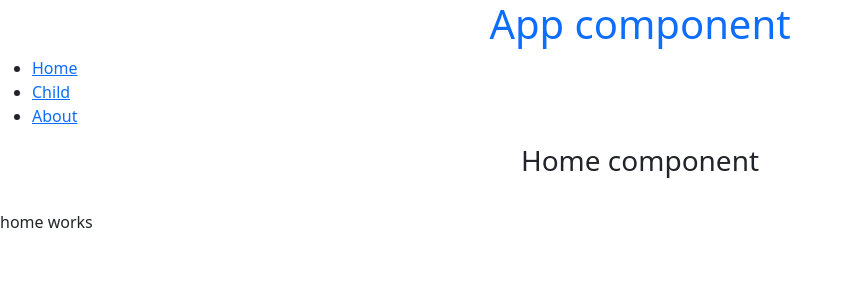
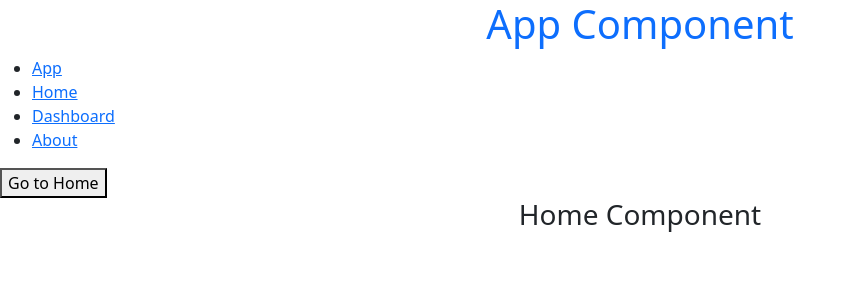
Before and after one commit to Pradyumna1218/hrm, an Angular app: page /home in a window 1280 px wide. Shown: the top 300 px of the page, without its empty margins (0-856 px from the left). Built offline with nearby package versions, Linux system fonts and the light colour scheme.

Commit message:
Day-5-Data-Passing

```diff
--- a/src/app/about/about.ts
+++ b/src/app/about/about.ts
@@ -1,4 +1,5 @@
 import { Component } from '@angular/core';
+import { ActivatedRoute } from '@angular/router';
 
 @Component({
   imports: [],
@@ -6,4 +7,21 @@ import { Component } from '@angular/core';
   styleUrl: './about.scss',
   templateUrl: './about.html',
 })
-export class About {}
+export class About {
+  message: number = 0;
+  location: number = 0;
+
+  constructor(
+    private activatedRoute: ActivatedRoute
+  ){
+    this.activatedRoute.params.subscribe(
+      (params)=>{
+        this.message = params['msg'];
+        this.location = params['loc']
+        console.log(this.message);
+        console.log(this.location);
+
+      }
+    );
+  }
+}
--- a/src/app/app.html
+++ b/src/app/app.html
@@ -1,17 +1,30 @@
-<h1 class = "text-primary text-center">App component</h1>
+<h1 class="text-primary text-center"> App Component </h1>
+
 
 <ul>
-    <li>
-        <a routerLink="/home">Home</a>
+  <li>
+      <a routerLink = "" >App</a>
     </li>
     <li>
-        <a routerLink="/home/child">Child</a>
-    </li>
-    <li>
-        <a routerLink="/about">About</a>
-    </li>
+        <a routerLink = "/home" [queryParams] ="sampleMessage">Home</a>
+  </li>
+  <li>
+      <a routerLink = "/home/dashboard">Dashboard</a>
+  </li>
+  <li>
+        <a [routerLink] ="['/about', 5, 10]"> About</a>
+  </li>
+
 </ul>
 
+<button (click) = "goToHome()">
+    Go to Home
+</button>
 <router-outlet>
+</router-outlet>
 
-</router-outlet>
+
+<!-- 3 way to pass data
+queryparams is called property binding
+route parameters
+routestate parameter -->
--- a/src/app/app.routes.ts
+++ b/src/app/app.routes.ts
@@ -1,6 +1,7 @@
 import { Routes } from '@angular/router';
 import { Home } from './home/home';
 import { About } from './about/about';
+
 
 export const routes: Routes = [
     {
@@ -10,8 +11,10 @@ export const routes: Routes = [
         loadChildren: () => import('./home/dashboard/home.app.routes').then(m => m.routes)
     },
     {
-        path: 'about',
+        path: 'about/:msg/:loc',
+        // loadComponent:() => import('./about/about').then(m => m.About)
         // component: About this is not lazy loading
+
         loadComponent:() => import('./about/about').then(m => m.About)
     }
 ];
--- a/src/app/app.ts
+++ b/src/app/app.ts
@@ -1,5 +1,5 @@
-import { Component  } from '@angular/core';
-import { RouterOutlet, RouterLink } from '@angular/router';
+import { Component, inject  } from '@angular/core';
+import { RouterOutlet, RouterLink, Router } from '@angular/router';
 
 
 @Component({
@@ -8,12 +8,24 @@ import { RouterOutlet, RouterLink } from '@angular/router';
   styleUrl: './app.scss',
   templateUrl: './app.html',
 })
+
 export class App {
 
+  private router = inject(Router);
+
+  sampleMessage: SampleMessage = {
+    message: 'Message',
+    location: 'Location'
+  }
+
+  goToHome(): void{
+    this.router.navigate(['/home'],{
+    state: {data: this.sampleMessage}
+  });
+  }
 }
 
-
-
-// One way Binding
-
-// Two way Binding
+export interface sampleMessage{
+  message: string,
+  location: string
+}
--- a/src/app/home/home.html
+++ b/src/app/home/home.html
@@ -1,12 +1,2 @@
-<h3 class = "text-center">Home component</h3>
-<br> home works
-<!-- <p>The value sent from parent is {{ parentValue }}</p> -->
+<h3 class="text-center">Home Component</h3>
 <br>
-
-<!-- <button class="btn"  (click) = "btnClicked()">
-    Send message
-</button> -->
-
-<router-outlet>
-
-</router-outlet>
--- a/src/app/home/home.ts
+++ b/src/app/home/home.ts
@@ -1,11 +1,39 @@
-import { Component } from '@angular/core';
-import { RouterOutlet, RouterLink } from '@angular/router';
+import { Component, effect, EventEmitter, Input, Output } from '@angular/core';
+import { ActivatedRoute, Router, RouterOutlet } from '@angular/router';
 
 @Component({
+  imports: [RouterOutlet],
   selector: 'app-home',
-  imports: [RouterOutlet],
+  styleUrl: './home.scss',
   templateUrl: './home.html',
-  styleUrl: './home.scss'
 })
+
 export class Home {
+  @Input() parentValue: boolean = false;
+  @Output() childEvent = new EventEmitter<string>;
+
+  btnClicked(){
+    this.childEvent.emit("Child Message")
+  }
+  message: string = '';
+  location: string = '';
+
+  // constructor(
+  //   private activatedRoute: ActivatedRoute
+  // ){
+  //   this.activatedRoute.params.subscribe(
+  //     (params)=>{
+  //       this.message =params['message'];
+  //       console.log(this.message);
+  //     }
+  //   );
+  // }
+
+  constructor(private router: Router) {
+    effect(() => {
+      console.log(
+        this.router.lastSuccessfulNavigation()?.extras.state?.['data']
+      );
+    });
+  }
 }
```
